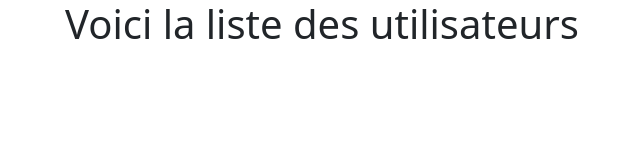
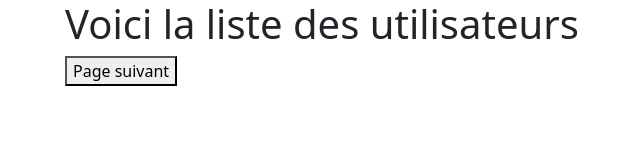
Before and after one commit to zhiying-WENG/Affichage-utilsateurs, a plain HTML site: page index.html in a window 1280 px wide. Shown: the whole page, without its empty margins (17-657 px from the left). Drawn offline with nearby package versions, Linux system fonts and the light colour scheme; no server answers.

Commit message:
update bonus

```diff
--- a/index.html
+++ b/index.html
@@ -13,6 +13,7 @@
 <body>
     <main class="container">
         <h1>Voici la liste des utilisateurs</h1>
+        <button class="mb-3"></button>
         <div class="row row-cols-2 row-cols-md-5 g-4" id="cards">
         </div>
     </main>
--- a/js/script.js
+++ b/js/script.js
@@ -1,8 +1,10 @@
-async function render(){
-    let content="";
-    let listUser= await fetch("https://reqres.in/api/users").then(response => response.json()).then(objetJson => objetJson.data);
-    const listUser2= await fetch("https://reqres.in/api/users?page=2").then(response => response.json()).then(objetJson => objetJson.data);
-    listUser=listUser.concat(listUser2);
+const cards=document.querySelector("#cards");
+const button=document.querySelector("button");
+let content;
+let page=1;
+async function contenu(page){
+    content="";
+    let listUser= await fetch(`https://reqres.in/api/users?page=${page}`).then(response => response.json()).then(objetJson => objetJson.data);
     listUser.forEach(user => {
         content += `<div class="col">
                         <div class="card h-100">
@@ -14,7 +16,19 @@ async function render(){
                         </div>
                     </div>`;
     });
-    const cards=document.querySelector("#cards");
-    cards.innerHTML+=content;
+    cards.innerHTML=content;
 }
+function render(){
+    if (page==1){
+        contenu(1);
+        button.innerHTML="Page suivant";
+        page=2;
+    }else{
+        contenu(2);
+        button.innerHTML="Page precedant";
+        page=1;
+    }
+}
+
 window.addEventListener("load",render);
+button.addEventListener("click",render);
```
